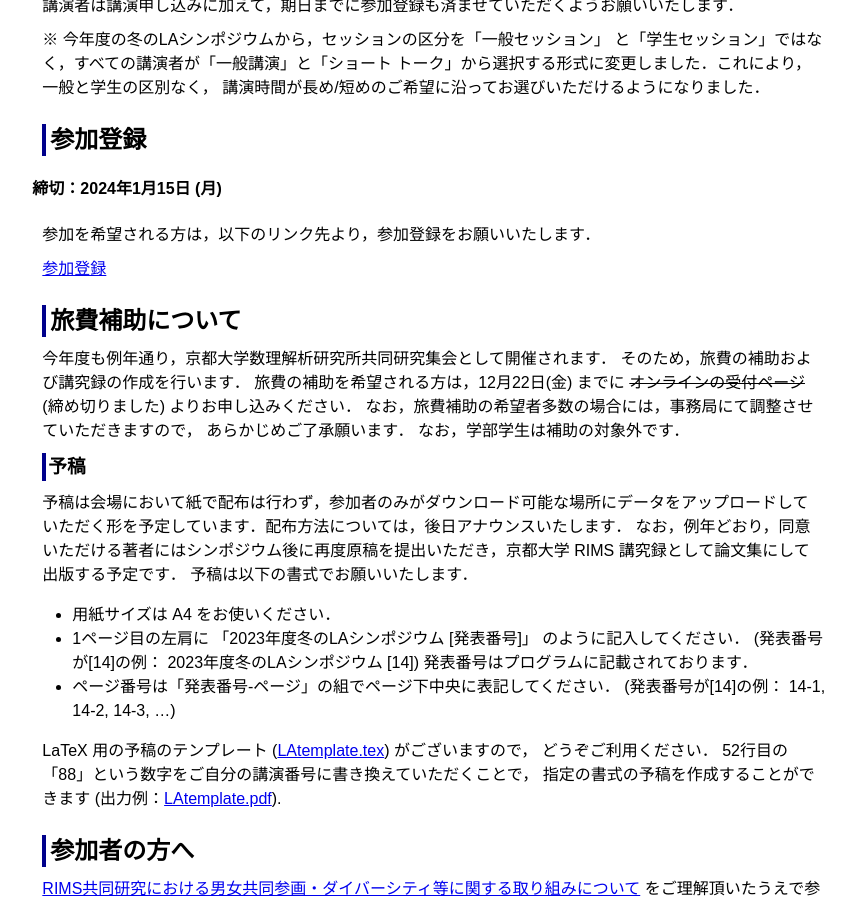
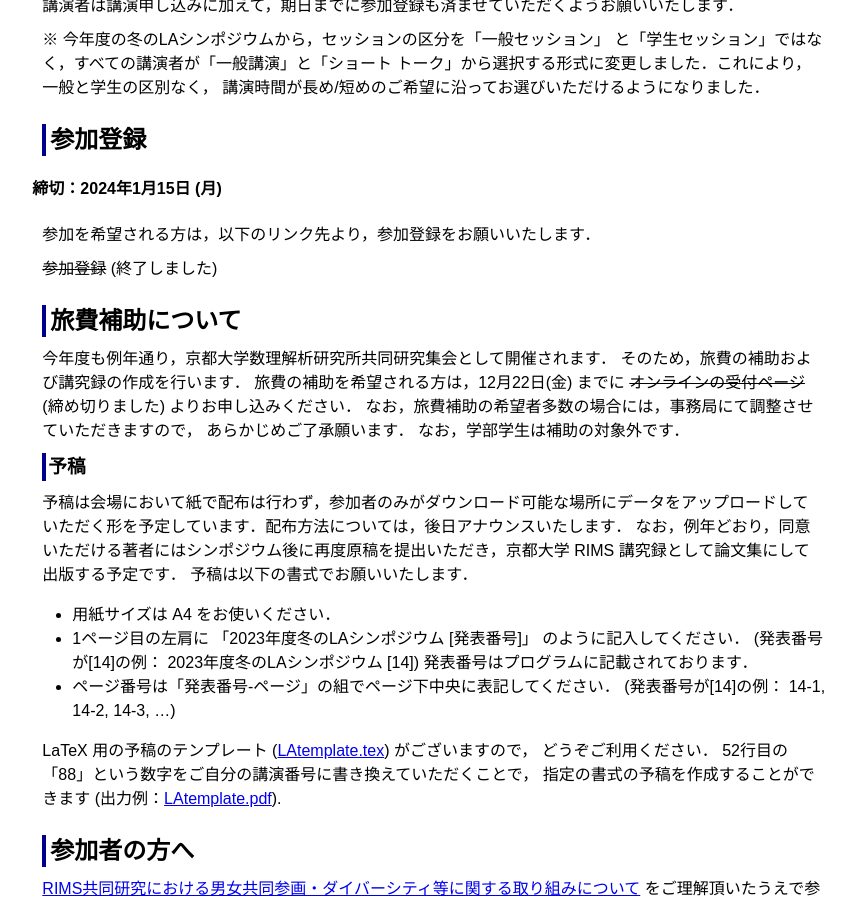
Before and after one commit to ytamura12/la-symposium_test.github.io, a Jekyll site: the page built from 2023/winter.md, in a window 1280 px wide and 900 px high, scrolled down 597 px. Shown: the whole window, without its empty margins (316-1171 px from the left). Built offline with Jekyll 4.4.1, drawn with Linux system fonts in a browser that asks for light colours.

Commit message:
Update winter.md

```diff
--- a/2023/winter.md
+++ b/2023/winter.md
@@ -39,7 +39,8 @@ title: LA Symposium 2023, 冬のLA
 
 参加を希望される方は，以下のリンク先より，参加登録をお願いいたします．
 
-[参加登録](https://art.ist.hokudai.ac.jp/LA/sanka/){:target="_blank"}
+<del>参加登録</del> (終了しました)
+<!-- [参加登録](https://art.ist.hokudai.ac.jp/LA/sanka/){:target="_blank"} -->
 
 
 旅費補助について
```
